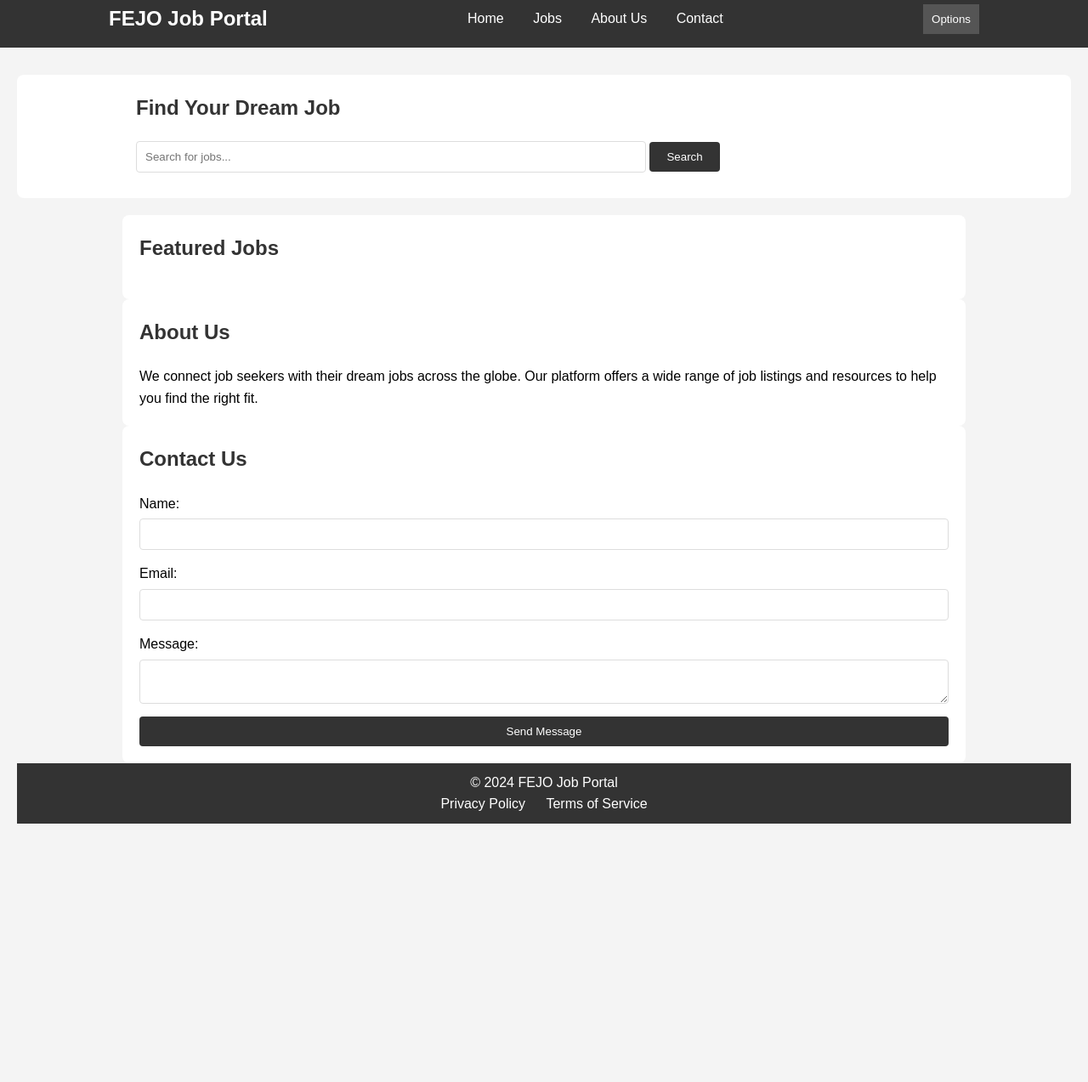
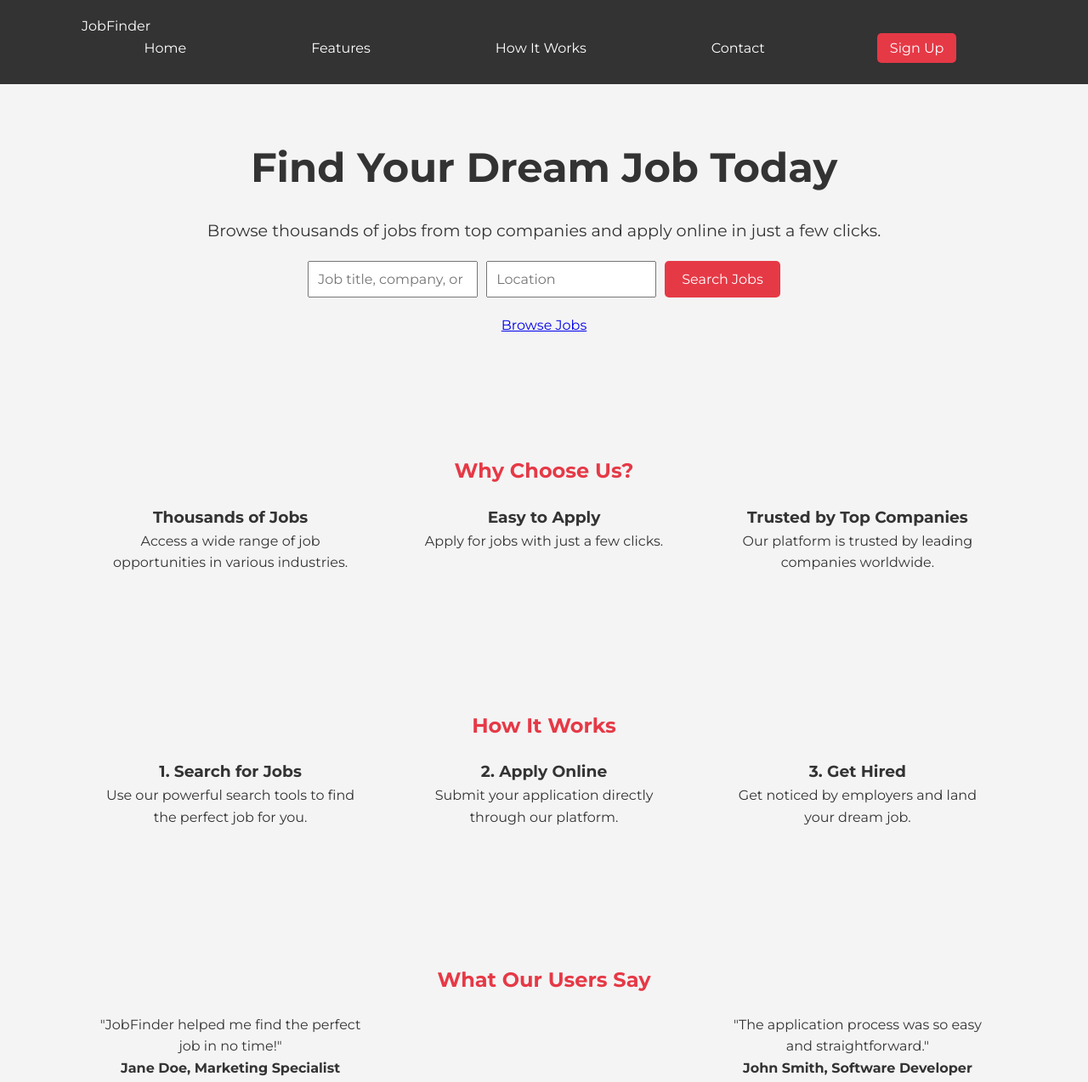
Before and after one commit to FEJOcoder/jobportal, a website: page index.html in a window 1280 px wide. Shown: the part 12-1285 px from the top of the page at 85% size. Before the commit the page ends 1001 px from the top, so only its background shows below. Drawn offline with Linux system fonts and the light colour scheme.

Commit message:
Add landing page and styles

```diff
--- a/index.html
+++ b/index.html
@@ -4,67 +4,105 @@
 <head>
     <meta charset="UTF-8">
     <meta name="viewport" content="width=device-width, initial-scale=1.0">
-    <title>FEJO Job Portal</title>
-    <link rel="stylesheet" href="css/styles.css">
+    <title>Job Finder - Your Dream Job Awaits</title>
+    <link rel="stylesheet" href="styles.css">
+    <link href="https://fonts.googleapis.com/css2?family=Montserrat:wght@400;700&display=swap" rel="stylesheet">
 </head>
 <body>
     <header>
         <div class="container">
-            <h1>FEJO Job Portal</h1>
+            <div class="logo">JobFinder</div>
             <nav>
-                <a href="#home">Home</a>
-                <a href="#jobs">Jobs</a>
-                <a href="#about">About Us</a>
-                <a href="#contact">Contact</a>
+                <ul class="nav-links">
+                    <li><a href="#home">Home</a></li>
+                    <li><a href="#features">Features</a></li>
+                    <li><a href="#how-it-works">How It Works</a></li>
+                    <li><a href="#contact">Contact</a></li>
+                    <li><a href="#signup" class="cta">Sign Up</a></li>
+                </ul>
             </nav>
-            <div class="dropdown">
-                <button class="dropdown-trigger">Options</button>
-                <div class="dropdown-menu">
-                    <a href="#profile">Profile</a>
-                    <a href="#settings">Settings</a>
-                    <a href="#logout">Logout</a>
+        </div>
+    </header>
+
+    <section id="hero">
+        <div class="hero-content">
+            <h1>Find Your Dream Job Today</h1>
+            <p>Browse thousands of jobs from top companies and apply online in just a few clicks.</p>
+            <div class="search-bar">
+                <input type="text" placeholder="Job title, company, or keyword">
+                <input type="text" placeholder="Location">
+                <button class="btn-primary">Search Jobs</button>
+            </div>
+            <a href="#job-listings" class="btn-secondary">Browse Jobs</a>
+        </div>
+    </section>
+
+    <section id="features">
+        <div class="container">
+            <h2>Why Choose Us?</h2>
+            <div class="feature-list">
+                <div class="feature-item">
+                    <h3>Thousands of Jobs</h3>
+                    <p>Access a wide range of job opportunities in various industries.</p>
+                </div>
+                <div class="feature-item">
+                    <h3>Easy to Apply</h3>
+                    <p>Apply for jobs with just a few clicks.</p>
+                </div>
+                <div class="feature-item">
+                    <h3>Trusted by Top Companies</h3>
+                    <p>Our platform is trusted by leading companies worldwide.</p>
                 </div>
             </div>
         </div>
-    </header>
-    <main>
-        <section id="search">
-            <div class="container">
-                <h2>Find Your Dream Job</h2>
-                <input type="text" id="search-bar" placeholder="Search for jobs...">
-                <button id="search-button">Search</button>
+    </section>
+
+    <section id="how-it-works">
+        <div class="container">
+            <h2>How It Works</h2>
+            <div class="steps">
+                <div class="step">
+                    <h3>1. Search for Jobs</h3>
+                    <p>Use our powerful search tools to find the perfect job for you.</p>
+                </div>
+                <div class="step">
+                    <h3>2. Apply Online</h3>
+                    <p>Submit your application directly through our platform.</p>
+                </div>
+                <div class="step">
+                    <h3>3. Get Hired</h3>
+                    <p>Get noticed by employers and land your dream job.</p>
+                </div>
             </div>
-        </section>
-        <section id="job-listings" class="container">
-            <h2>Featured Jobs</h2>
-            <!-- Job listings will be dynamically loaded here -->
-        </section>
-        <section id="about" class="container">
-            <h2>About Us</h2>
-            <p>We connect job seekers with their dream jobs across the globe. Our platform offers a wide range of job listings and resources to help you find the right fit.</p>
-        </section>
-        <section id="contact" class="container">
-            <h2>Contact Us</h2>
-            <form id="contact-form">
-                <label for="name">Name:</label>
-                <input type="text" id="name" name="name" required>
-                <label for="email">Email:</label>
-                <input type="email" id="email" name="email" required>
-                <label for="message">Message:</label>
-                <textarea id="message" name="message" required></textarea>
-                <button type="submit">Send Message</button>
-            </form>
-        </section>
-    </main>
+        </div>
+    </section>
+
+    <section id="testimonials">
+        <div class="container">
+            <h2>What Our Users Say</h2>
+            <div class="testimonial-list">
+                <div class="testimonial-item">
+                    <p>"JobFinder helped me find the perfect job in no time!"</p>
+                    <h4>Jane Doe, Marketing Specialist</h4>
+                </div>
+                <div class="testimonial-item">
+                    <p>"The application process was so easy and straightforward."</p>
+                    <h4>John Smith, Software Developer</h4>
+                </div>
+            </div>
+        </div>
+    </section>
+
     <footer>
         <div class="container">
-            <p>&copy; 2024 FEJO Job Portal</p>
-            <nav>
-                <a href="#privacy">Privacy Policy</a>
-                <a href="#terms">Terms of Service</a>
-            </nav>
+            <div class="footer-links">
+                <a href="#">Privacy Policy</a>
+                <a href="#">Terms of Service</a>
+                <a href="#">Contact Us</a>
+            </div>
+            <p>&copy; 2024 JobFinder. All rights reserved.</p>
         </div>
     </footer>
-    <script src="js/app.js"></script>
+
 </body>
 </html>
--- /dev/null
+++ b/styles.css
@@ -0,0 +1,125 @@
+
+* {
+    margin: 0;
+    padding: 0;
+    box-sizing: border-box;
+    font-family: "Montserrat", sans-serif;
+}
+
+body {
+    color: #333;
+    line-height: 1.6;
+}
+
+.container {
+    width: 85%;
+    margin: auto;
+    padding: 20px 0;
+}
+
+header {
+    background: #333;
+    color: #fff;
+    padding: 10px 0;
+}
+
+nav .nav-links {
+    list-style: none;
+    display: flex;
+    justify-content: space-around;
+}
+
+.nav-links a {
+    color: #fff;
+    text-decoration: none;
+    padding: 8px 15px;
+}
+
+.nav-links a.cta {
+    background: #e63946;
+    border-radius: 5px;
+}
+
+#hero {
+    background: #f4f4f4;
+    padding: 60px 20px;
+    text-align: center;
+}
+
+.hero-content {
+    max-width: 800px;
+    margin: auto;
+}
+
+.hero-content h1 {
+    font-size: 3rem;
+    margin-bottom: 20px;
+}
+
+.hero-content p {
+    font-size: 1.2rem;
+    margin-bottom: 20px;
+}
+
+.search-bar {
+    display: flex;
+    justify-content: center;
+    gap: 10px;
+    margin-bottom: 20px;
+}
+
+.search-bar input {
+    padding: 10px;
+    font-size: 1rem;
+    width: 200px;
+}
+
+.search-bar .btn-primary {
+    background: #e63946;
+    color: #fff;
+    padding: 10px 20px;
+    border: none;
+    cursor: pointer;
+    font-size: 1rem;
+    border-radius: 5px;
+}
+
+#features, #how-it-works, #testimonials {
+    padding: 60px 20px;
+    background: #f4f4f4;
+}
+
+h2 {
+    text-align: center;
+    margin-bottom: 20px;
+    color: #e63946;
+}
+
+.feature-list, .steps, .testimonial-list {
+    display: flex;
+    justify-content: space-between;
+    text-align: center;
+}
+
+.feature-item, .step, .testimonial-item {
+    width: 30%;
+}
+
+footer {
+    background: #333;
+    color: #fff;
+    padding: 20px 0;
+    text-align: center;
+}
+
+.footer-links {
+    display: flex;
+    justify-content: center;
+    gap: 15px;
+    margin-bottom: 10px;
+}
+
+.footer-links a {
+    color: #fff;
+    text-decoration: none;
+}
```
